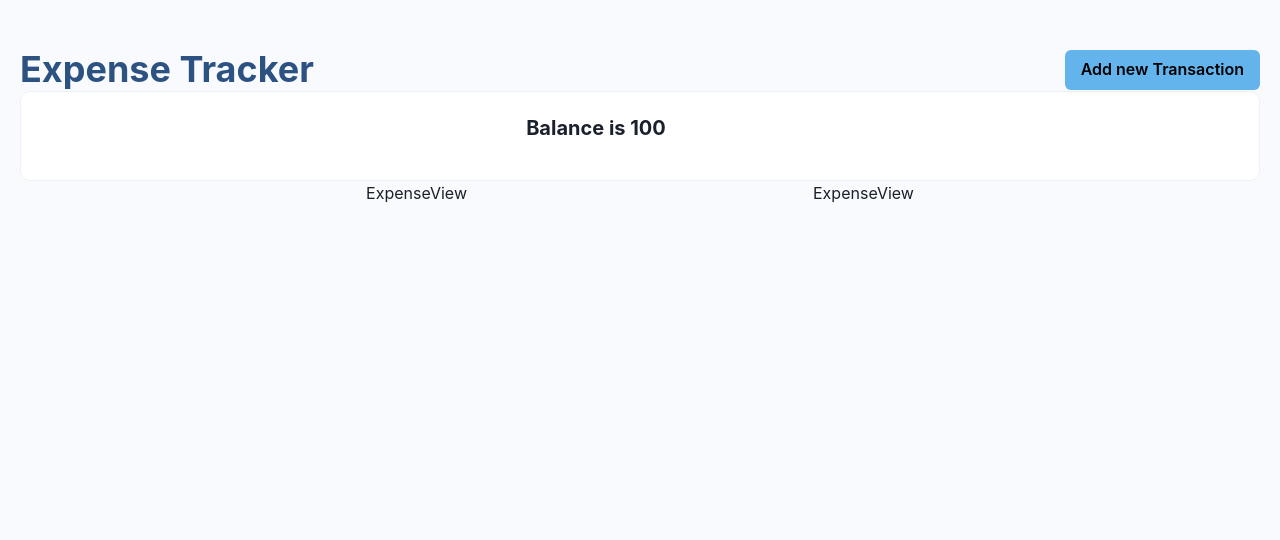
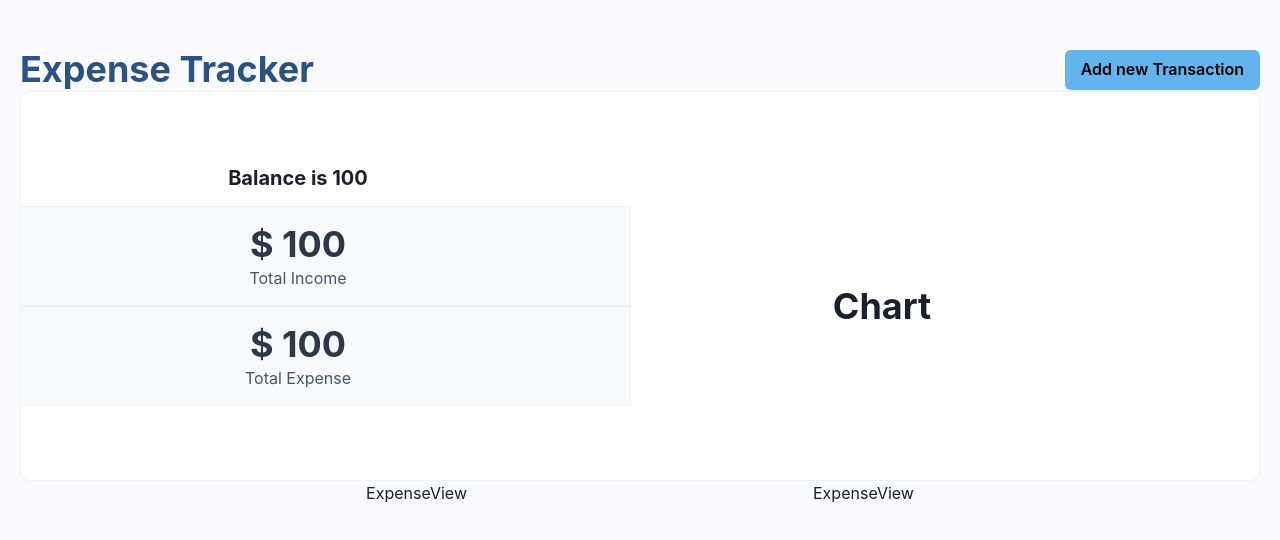
Before and after one commit to akshatsinghania/expense-tracker-app, a React (Create React App) app in the folder my-app/: page / in a window 1280 px wide. Shown: the top 540 px of the page. Built offline with nearby package versions, Linux system fonts and the light colour scheme.

Commit message:
partially added the chart

```diff
--- a/my-app/src/components/summary/index.jsx
+++ b/my-app/src/components/summary/index.jsx
@@ -1,4 +1,4 @@
-import { Box, Flex, Heading } from "@chakra-ui/react";
+import { Box, Flex, Heading, Text } from "@chakra-ui/react";
 
 export default function Summary() {
   return (
@@ -35,7 +35,50 @@
           <Heading size={"md"} mb={"4"} color={"grey.600"}>
             Balance is 100
           </Heading>
+          <Flex
+            justifyContent={"space-evenly"}
+            alignItems={"center"}
+            bg={"gray.50"}
+            w="full"
+            h="100px"
+            border={"1px solid"}
+            borderColor={"gray.100"}
+          >
+            <Flex flexDirection={"column"}>
+              <Heading color={"gray.700"}>$ 100</Heading>
+              <Text color={"gray.600"}>Total Income</Text>
+            </Flex>
+          </Flex>
+
+          <Flex
+            justifyContent={"space-evenly"}
+            alignItems={"center"}
+            bg={"gray.50"}
+            w="full"
+            h="100px"
+            border={"1px solid"}
+            borderColor={"gray.100"}
+          >
+            <Flex flexDirection={"column"}>
+              <Heading color={"gray.700"}>$ 100</Heading>
+              <Text color={"gray.600"}>Total Expense</Text>
+            </Flex>
+          </Flex>
         </Flex>
+
+        <Box
+          flex={1}
+          mt={"10"}
+          ml={"-90px"}
+          mr={"5"}
+          width={"300px"}
+          height={"300px"}
+          display={"flex"}
+          alignItems={"center"}
+          justifyContent={"center"}
+        >
+          <Heading>Chart</Heading>
+        </Box>
       </Flex>
     </Box>
   );
```
